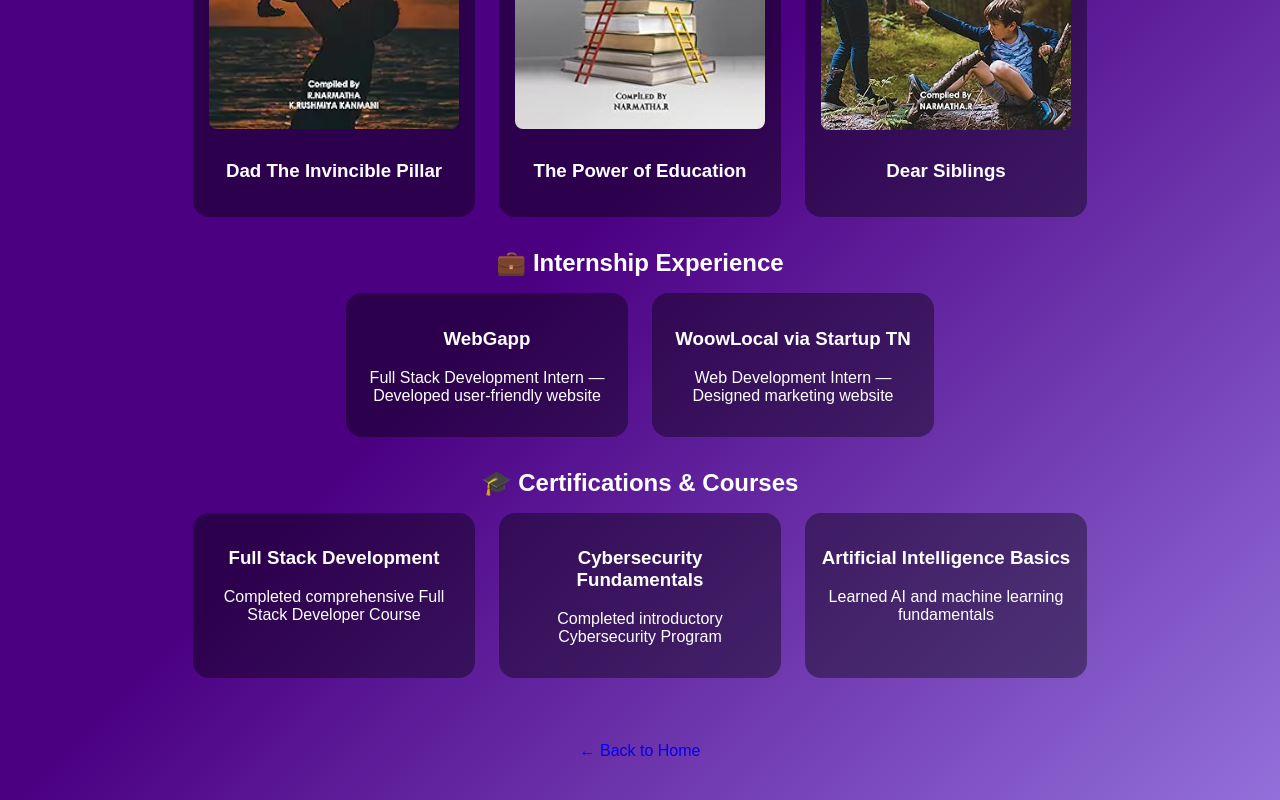
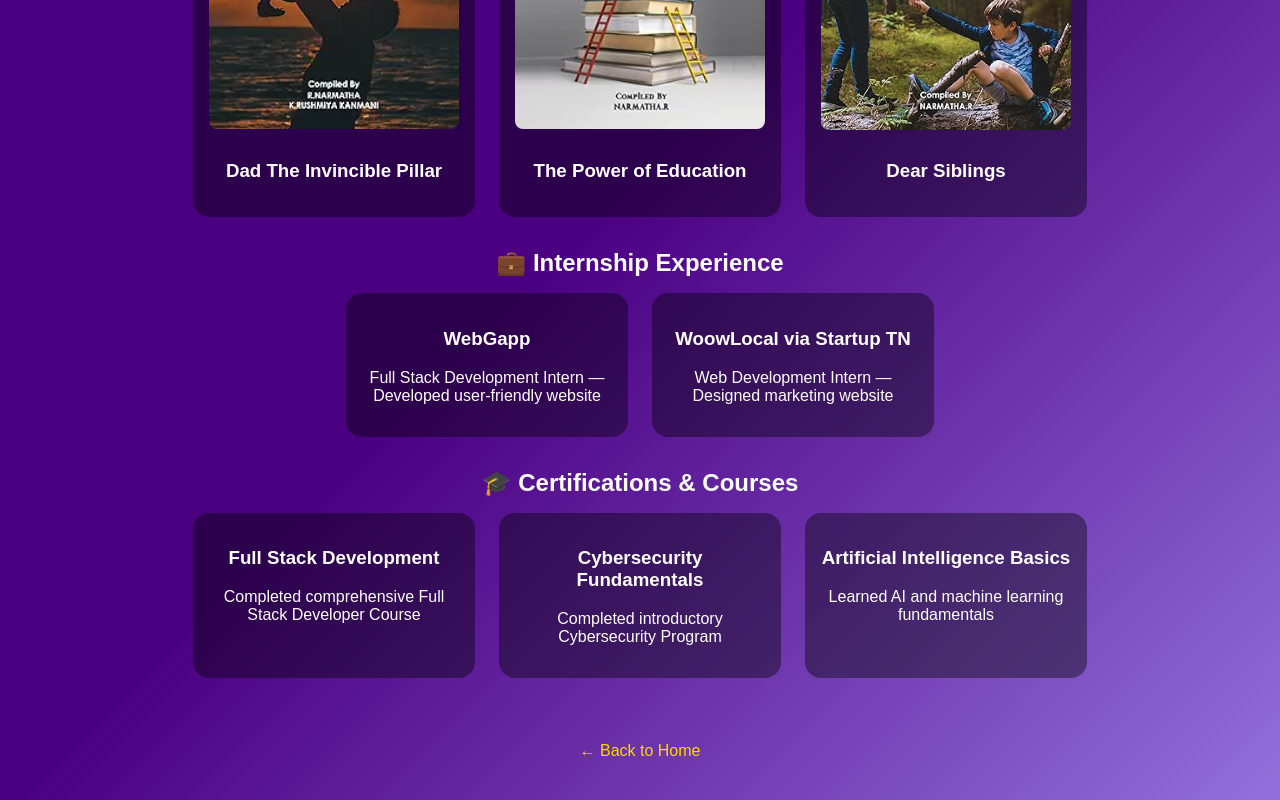
Before and after one commit to prathibha93/Portfolio, a plain HTML site: page achievements.html in a window 1280 px wide. Shown: the part 449-1249 px from the top of the page. Drawn offline with Linux system fonts and the light colour scheme.

Commit message:
Updated site

```diff
--- a/achievements.html
+++ b/achievements.html
@@ -41,7 +41,7 @@ body {
   margin-bottom: 0.5rem;
 }
 a {
-
+  color:  #FFD700;
   display: inline-block;
   margin-top: 2rem;
   text-decoration: none;
@@ -74,17 +74,17 @@ a:hover {
     </div>
 
     <div class="item-box">
-      <!--<a href="https://www.amazon.in/your-link-for-book-2" target="_blank">-->
+      <!--<a href="https://www.amazon.in/your-link-for-book-2" target="_blank"></a>-->
         <img src="./The power of education.jpg" alt="The Power of Education">
         <h3>The Power of Education</h3>
-      </a>
+
     </div>
 
     <div class="item-box">
-      <!--<a href="https://www.amazon.in/your-link-for-book-3" target="_blank">-->
+      <!--<a href="https://www.amazon.in/your-link-for-book-3" target="_blank"></a>-->
         <img src="./Dear Sibilings.jpg" alt="Dear Siblings">
         <h3>Dear Siblings</h3>
-      </a>
+
     </div>
 
   </div>
```
